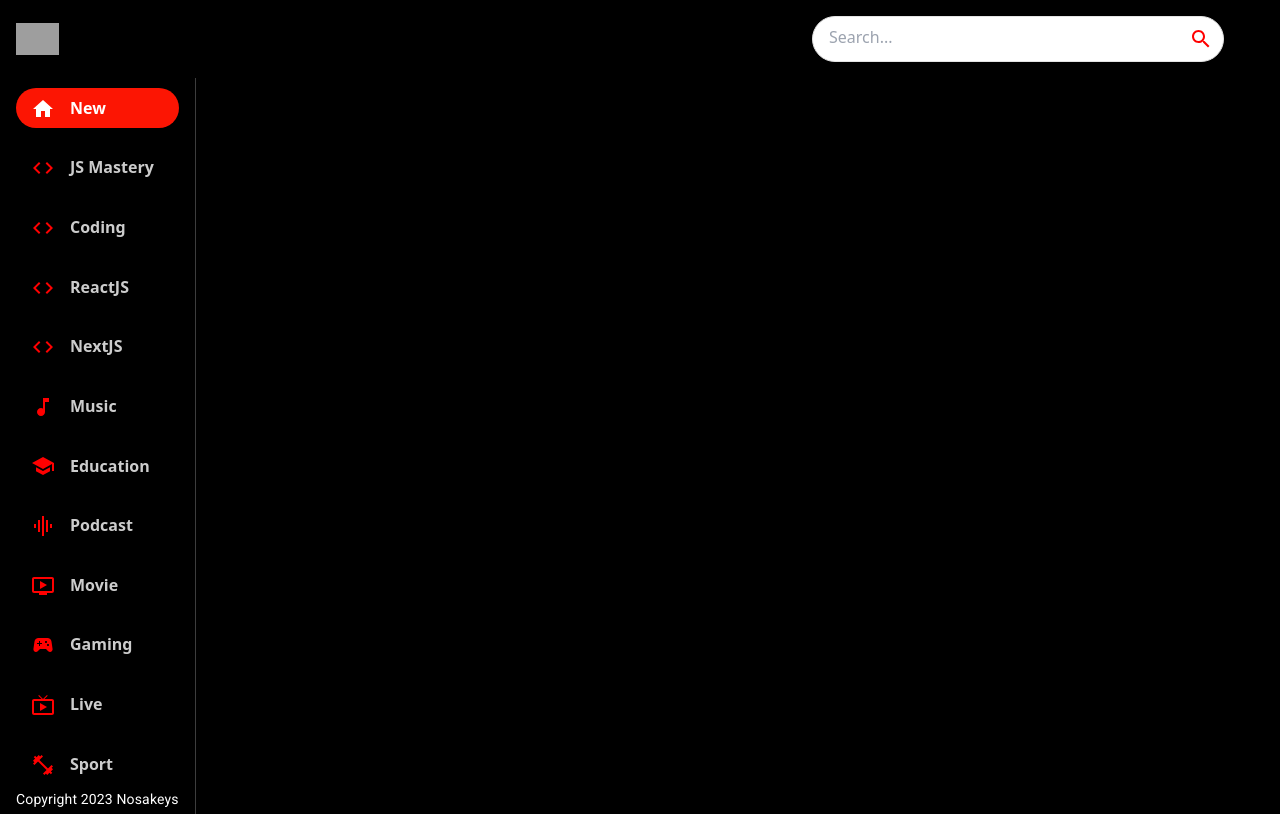
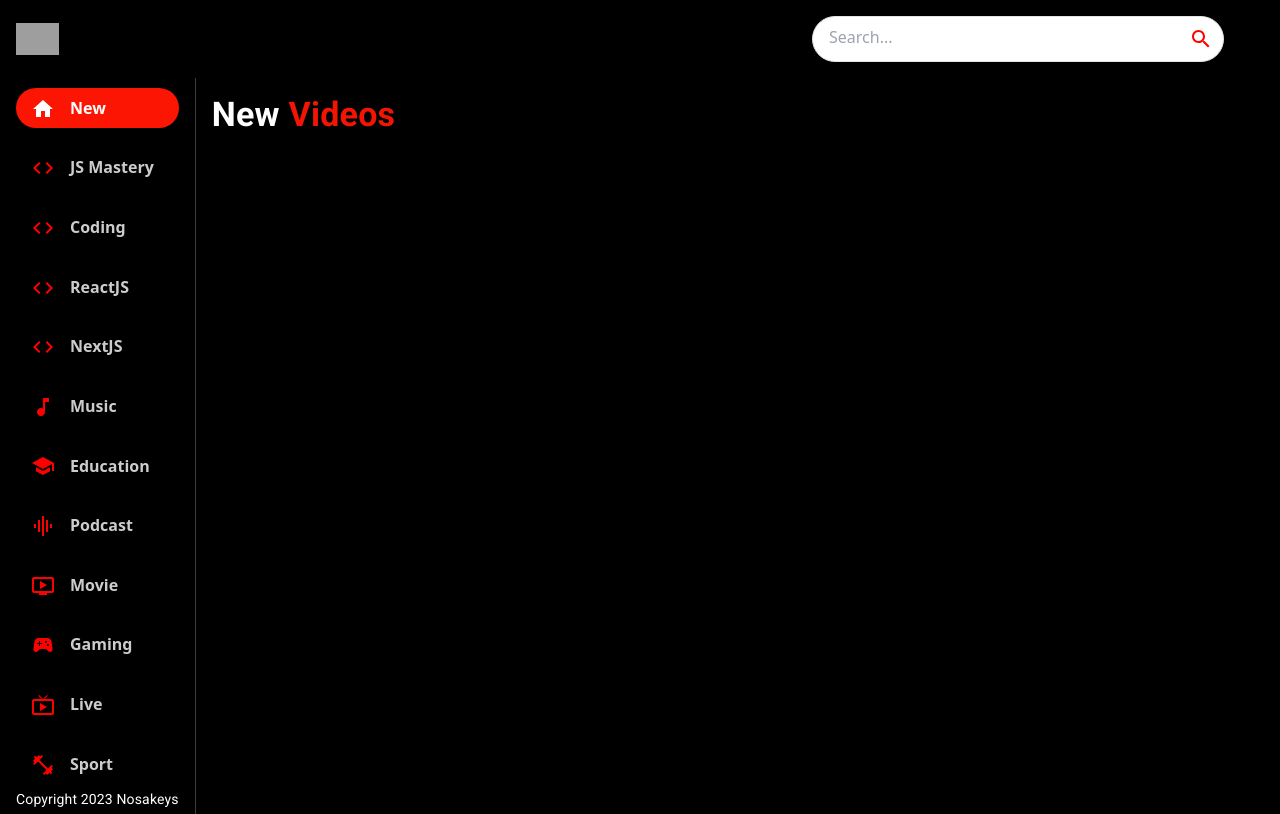
Before and after one commit to Nosakeys/ExerciseApp, a React (Create React App) app: page / in a window 1280 px wide. Built offline with nearby package versions, Linux system fonts and the light colour scheme; grey boxes are pictures that could not be loaded.

Commit message:
Vidoes Feed

```diff
--- a/src/App.js
+++ b/src/App.js
@@ -6,6 +6,7 @@
 import SearchFeed from "./components/SearchFeed";
 import Feed from "./components/Feed";
 import SideBar  from "./components/SideBar";
+import Videos from "./components/Videos";
 
 
 function App() {
--- a/src/components/Feed.jsx
+++ b/src/components/Feed.jsx
@@ -1,6 +1,7 @@
 // import { useState, useEffect } from "react"
 import { Box, Stack, Typography } from "@mui/material"
 import SideBar from "./SideBar"
+import Videos from "./Videos"
 
 const Feed = () => {
   return (
@@ -11,6 +12,12 @@
           Copyright 2023 Nosakeys
          </Typography>
      </Box>
+     <Box p={2} sx={{ overflow: 'auto', height: '90vh', flex: 2}}>
+      <Typography variant="h4" fontWeight='bold' mb={2} sx={{color: 'white'}}>
+       New <span style={{color:'#F31503'}}>Videos</span>
+      </Typography>
+      <Videos videos= {[]}/>
+     </Box>
     </Stack>
   )
 }
--- /dev/null
+++ b/src/components/Videos.jsx
@@ -0,0 +1,9 @@
+import React from 'react'
+
+const Videos = () => {
+  return (
+    <div>Videos</div>
+  )
+}
+
+export default Videos
```
